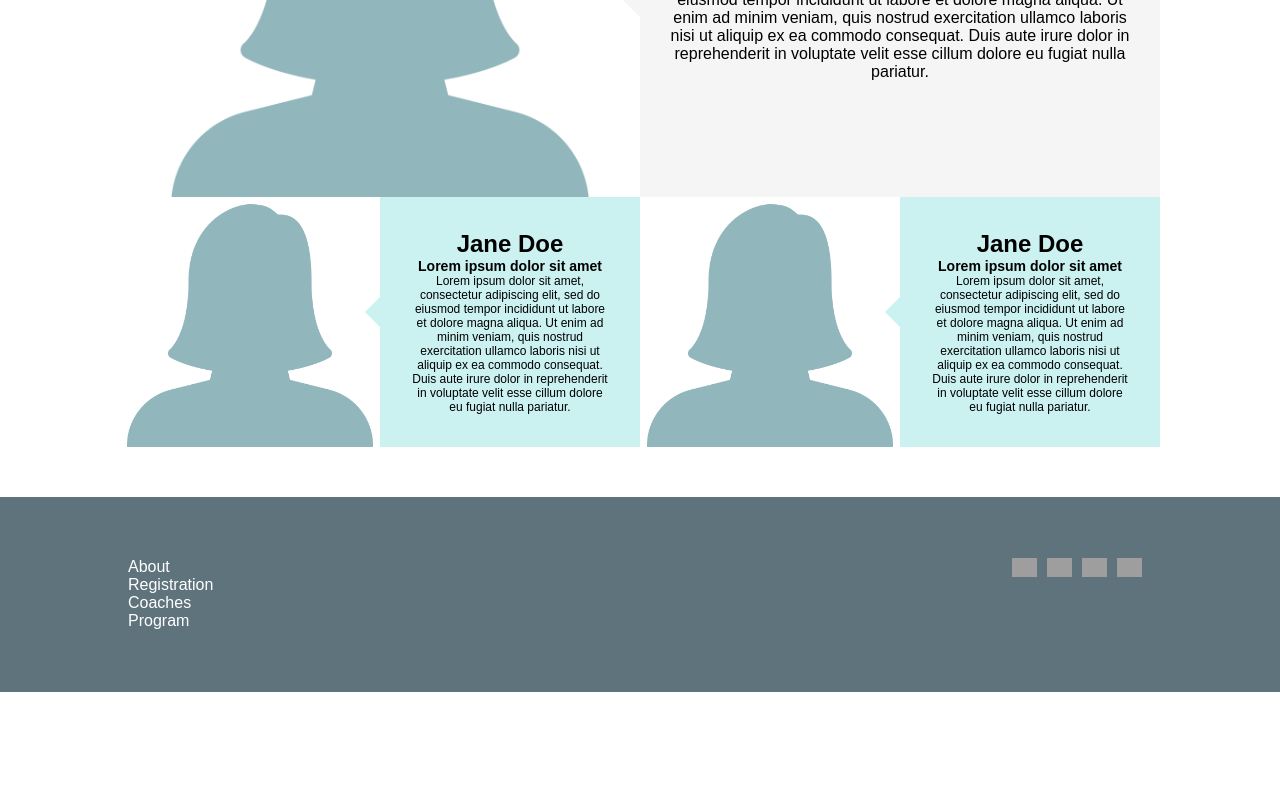
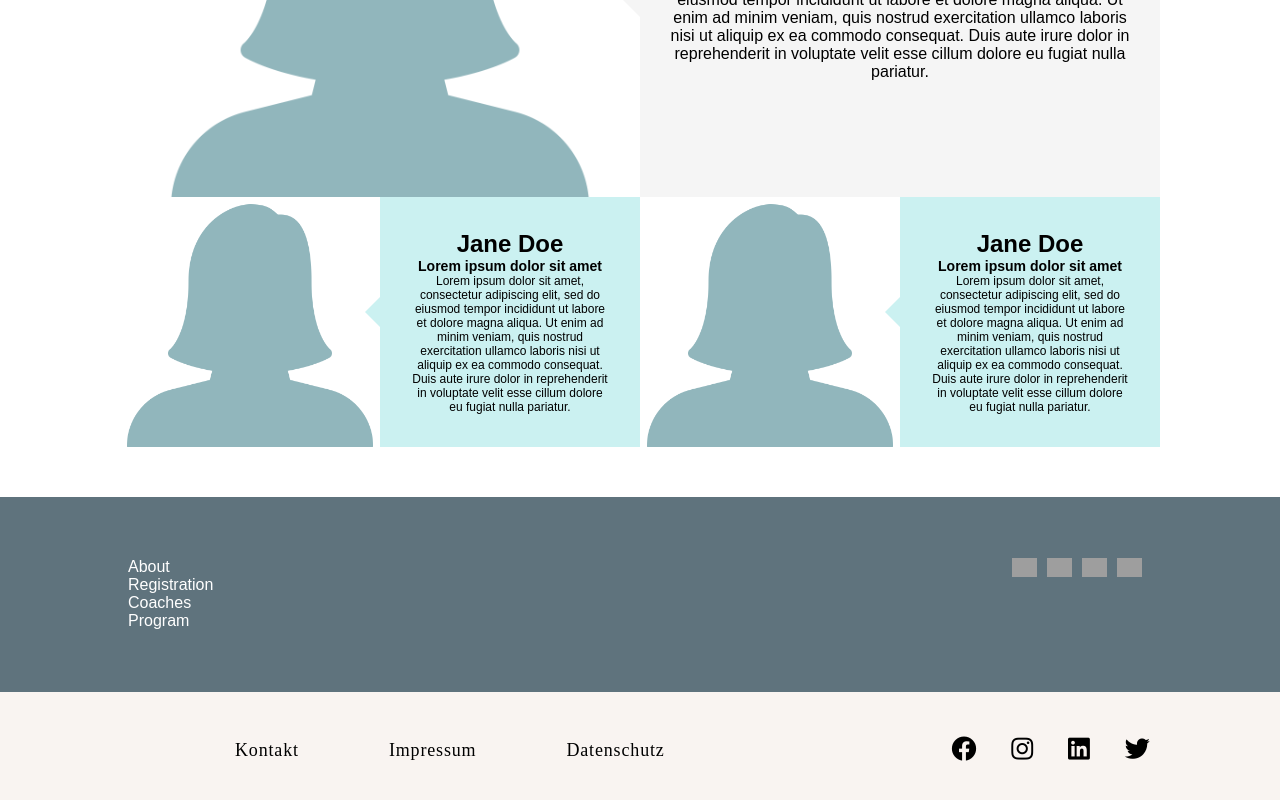
Before and after one commit to carlosaore/Me_Cademy, a React (Create React App) app: page /About in a window 1280 px wide. Shown: the part 4208-5008 px from the top of the page. Before the commit the page ends 4900 px from the top, so only its background shows below. Built offline with nearby package versions, Linux system fonts and the light colour scheme; grey boxes are pictures that could not be loaded; a web font is replaced by a local one.

Commit message:
merge dima

```diff
--- a/src/App.js
+++ b/src/App.js
@@ -6,8 +6,8 @@ import About from './components/pages/About';
 import Registration from './components/pages/Registration/Registration';
 import Coaches from './components/pages/Coaches';
 import Program from './components/pages/Program';
-import MentormeFooter from './components/Molecules/MentormeFooter';
-import Footer from './components/Organism/Footer';
+import MentormeFooter from './components/molecules/MentormeFooter';
+import Footer from './components/organism/Footer';
 
 
 
@@ -34,7 +34,7 @@ function App() {
         />
       </Switch>
       <MentormeFooter/>
-      {/* <Footer /> */}
+      <Footer />
     </div>
   );
 }
--- a/src/components/molecules/HomeReg.js
+++ b/src/components/molecules/HomeReg.js
@@ -1,5 +1,5 @@
 import React from 'react';
-import Popup from '../Organism/Popup_form';
+import Popup from '../organism/Popup_form';
 import homeData from '../../data/homeData';
 import styled from 'styled-components';
 
--- a/src/components/pages/About.js
+++ b/src/components/pages/About.js
@@ -4,7 +4,7 @@ import AboutAccordion from '../molecules/AboutAccordion';
 import AboutTeam from '../molecules/AboutTeam';
 import AboutArticles from '../molecules/AboutArticles';
 import styled from 'styled-components';
-import Numb_steps from '../Organism/Numb_steps';
+import Numb_steps from '../organism/Numb_steps';
 
 
 const TopDiv = styled.div`
--- a/src/components/pages/Program.js
+++ b/src/components/pages/Program.js
@@ -2,7 +2,7 @@ import React from 'react';
 import MetaDecorator from '../MetaDecorator/MetaDecorator';
 import CoachesArticle from '../molecules/CoachesArticle';
 import ProgrammHeroImg from '../molecules/ProgrammHeroImg';
-import Quote from '../../components/molecules/Quote';
+import Quote from '../molecules/Quote';
 
 const Program = () => {
     return (
--- a/src/components/pages/Registration/Registration.js
+++ b/src/components/pages/Registration/Registration.js
@@ -3,8 +3,8 @@ import MetaDecorator from '../../MetaDecorator/MetaDecorator';
 import styled from 'styled-components';
 import Quote from '../../molecules/Quote';
 import * as typeformEmbed from '@typeform/embed';
-import TypeformRight from '../../Organism/reg_form';
-import Popup from '../../../components/Organism/Popup_form';
+import TypeformRight from '../../organism/reg_form';
+import Popup from '../../organism/Popup_form';
 
 const TopDiv = styled.div`
   position:relative;
```
Also changed, not shown: 1 other file (tests, documents, lock files or other folders).
